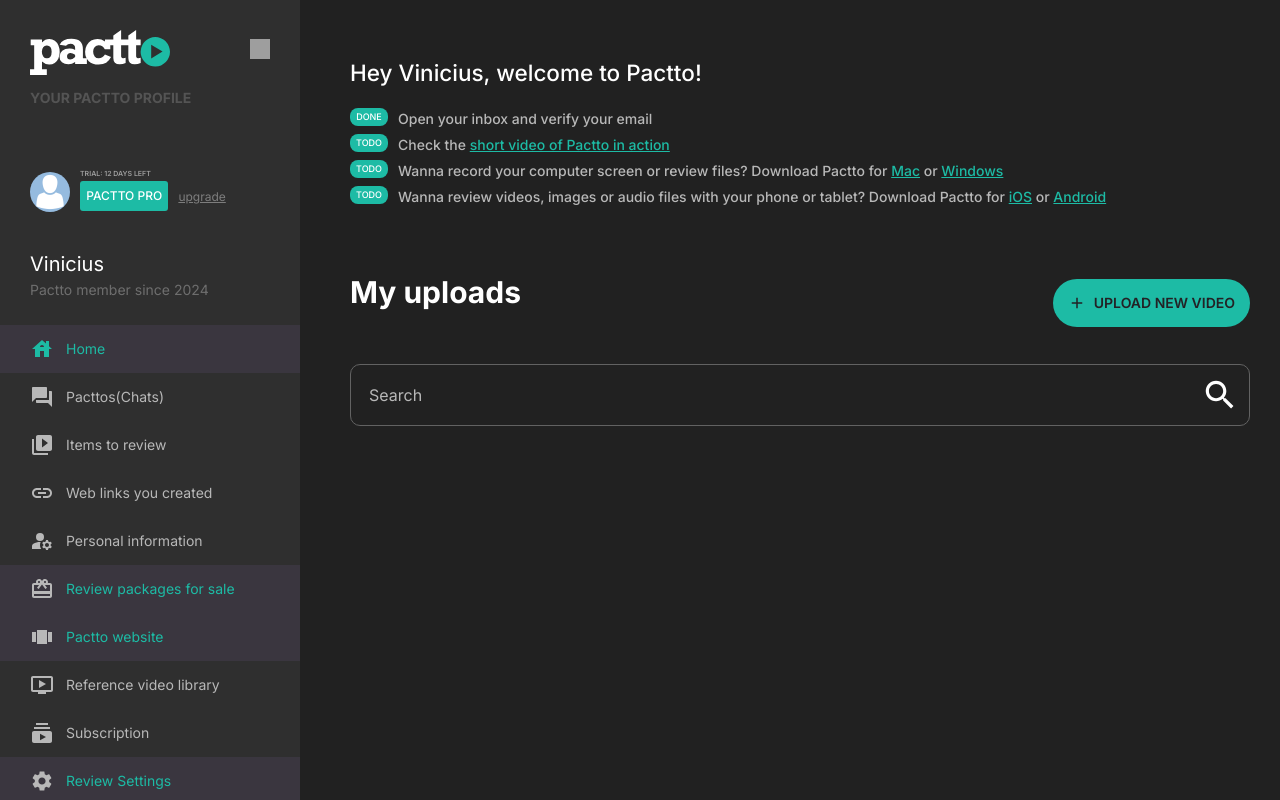
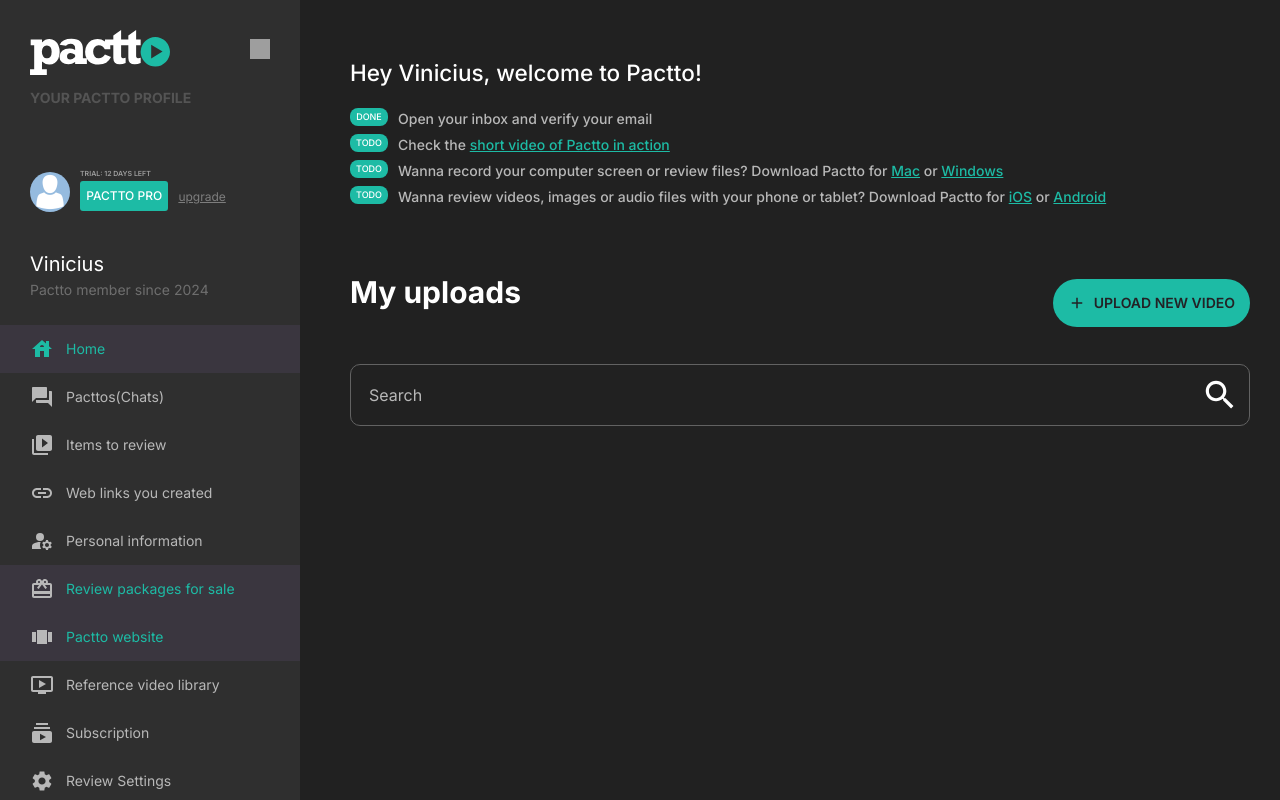
Before and after one commit to vinicius3g/pactto, a Next.js app: page / in a window 1280 px wide. Built offline with nearby package versions, Linux system fonts and the light colour scheme; grey boxes are pictures that could not be loaded.

Commit message:
feat(MenuItem): link da pagina de settings

```diff
--- a/src/components/MenuItem/MenuItem.tsx
+++ b/src/components/MenuItem/MenuItem.tsx
@@ -78,9 +78,9 @@
             <p>Subscription</p>
           </Link>
         </li>
-        <li className={`${styles.item} ${urlValidate('/')}`}>
-          <Link href='/' className={`${styles.item_wrapper} p-12 pb-0 pt-0`}>
-            <SettingsIcon sx={{ color: urlValidateChangeColorIcon(''), fontSize: 24, marginRight: 1.5 }} />
+        <li className={`${styles.item} ${urlValidate('/settings')}`}>
+          <Link href='/settings' className={`${styles.item_wrapper} p-12 pb-0 pt-0`}>
+            <SettingsIcon sx={{ color: urlValidateChangeColorIcon('/settings'), fontSize: 24, marginRight: 1.5 }} />
             <p>Review Settings</p>
           </Link>
         </li>
```
